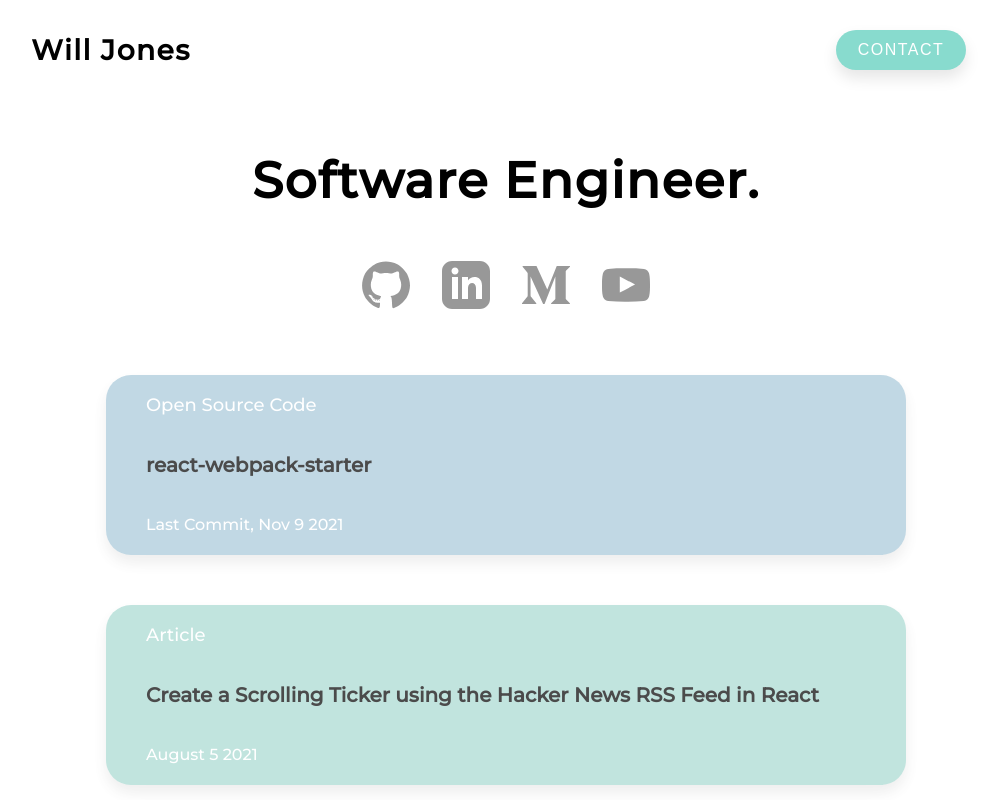
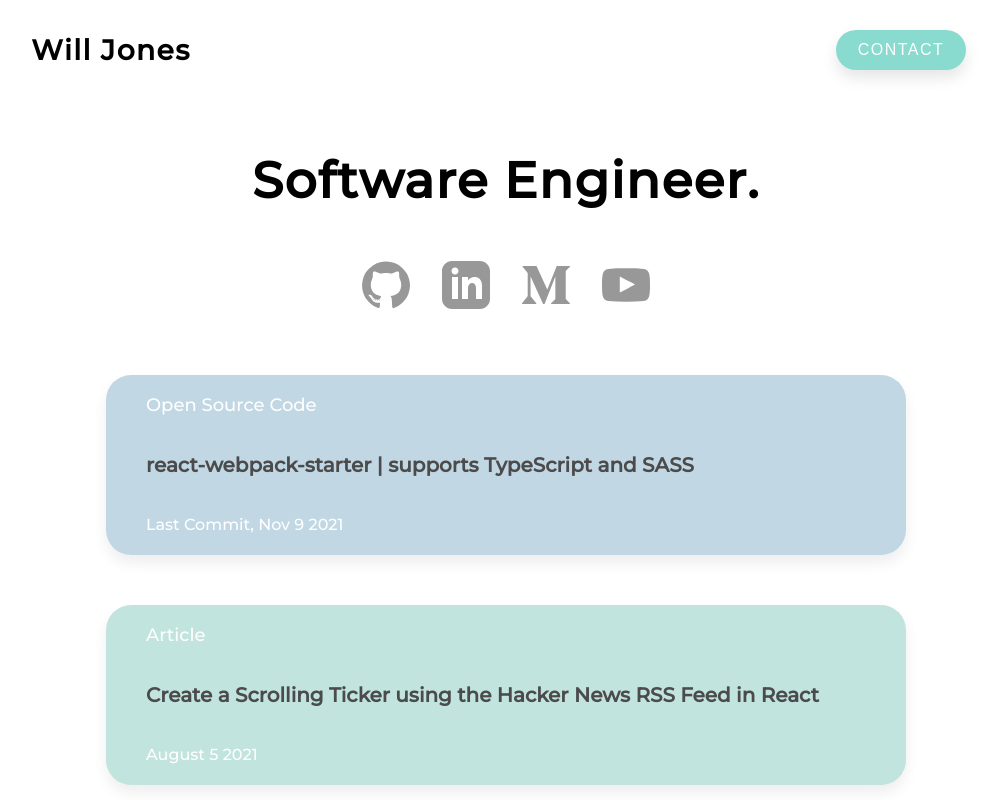
Before and after one commit to willdvlpr/willjones.io, a Next.js app: page / in a window 1280 px wide. Shown: the top 800 px of the page, without its empty margins (134-1131 px from the left). Built offline with nearby package versions, Linux system fonts and the light colour scheme.

Commit message:
updated lint warnings

```diff
--- a/src/components/Icon.tsx
+++ b/src/components/Icon.tsx
@@ -48,7 +48,12 @@ const Icon = ({ icon, link }: IconProps): JSX.Element => {
     <>
       <IconContainer>
         <IconLink href={link} target="_blank">
-          <Image src={`/images/${icon}.svg`} height={120} width={120} />
+          <Image
+            src={`/images/${icon}.svg`}
+            height={120}
+            width={120}
+            alt="icon for social media profile"
+          />
         </IconLink>
       </IconContainer>
     </>
--- a/src/data/postData.ts
+++ b/src/data/postData.ts
@@ -11,7 +11,7 @@ export const postData: {
       previewType: "Open Source Code",
       previewDate: "Last Commit, Nov 9 2021",
     },
-    previewTitle: "react-webpack-starter",
+    previewTitle: "react-webpack-starter | supports TypeScript and SASS",
   },
   {
     id: 2,
```
